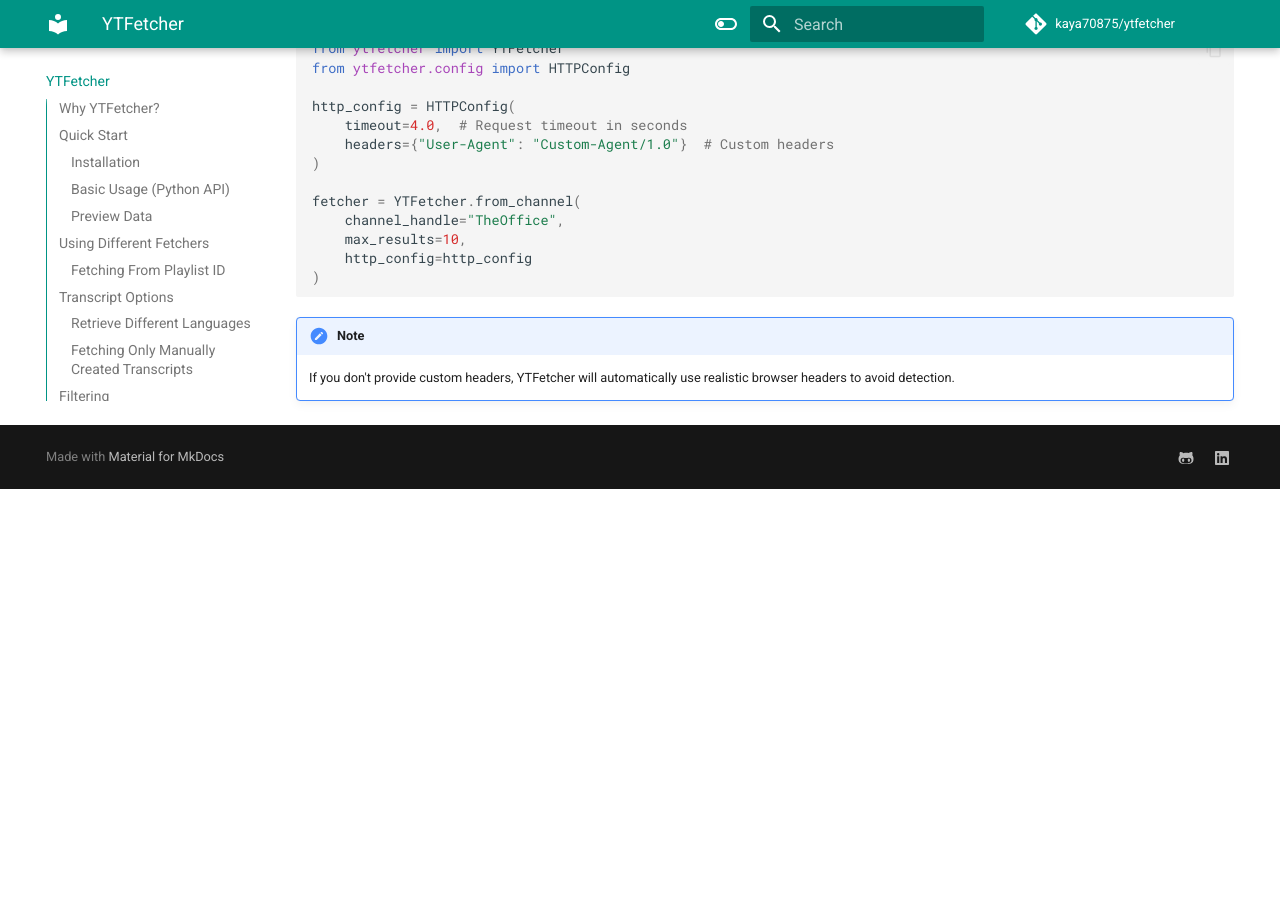
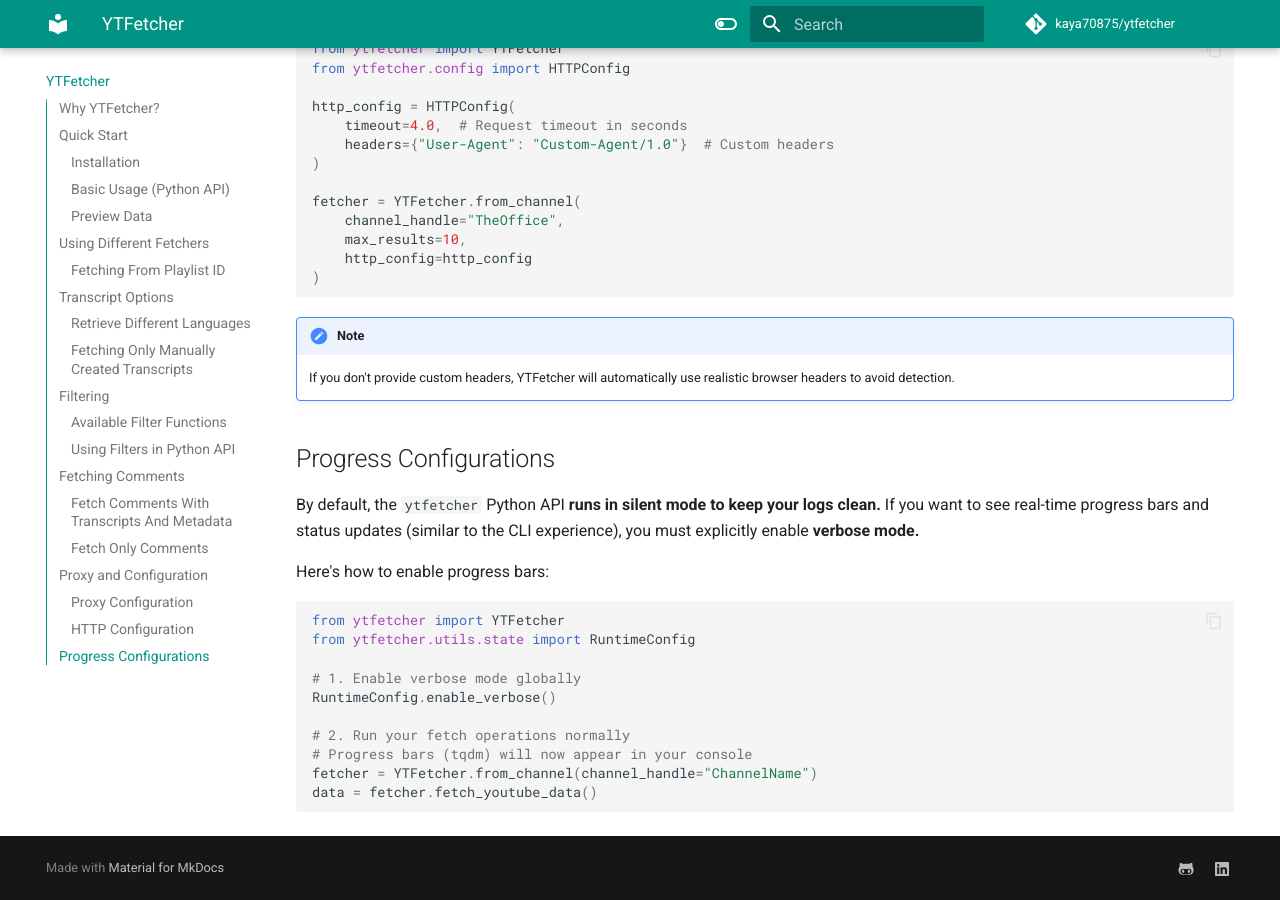
Before and after one commit to kaya70875/ytfetcher, an MkDocs documentation site: the page built from docs/index.md, in a window 1280 px wide and 900 px high, scrolled down 7000 px. Built offline with MkDocs 1.6.1 and Material for MkDocs 9.7.7, drawn with Linux system fonts in a browser that asks for light colours; comment, search, counter and statistics services are not loaded; before the commit the page ends 7489 px from its top, so only the background shows below that.

Commit message:
docs: add documentation about verbose mode

````diff
--- a/docs/index.md
+++ b/docs/index.md
@@ -314,3 +314,20 @@
 
 !!! Note
     If you don't provide custom headers, YTFetcher will automatically use realistic browser headers to avoid detection.
+
+## Progress Configurations
+By default, the `ytfetcher` Python API **runs in silent mode to keep your logs clean.** If you want to see real-time progress bars and status updates (similar to the CLI experience), you must explicitly enable **verbose mode.**
+
+Here's how to enable progress bars:
+```py
+from ytfetcher import YTFetcher
+from ytfetcher.utils.state import RuntimeConfig
+
+# 1. Enable verbose mode globally
+RuntimeConfig.enable_verbose()
+
+# 2. Run your fetch operations normally
+# Progress bars (tqdm) will now appear in your console
+fetcher = YTFetcher.from_channel(channel_handle="ChannelName")
+data = fetcher.fetch_youtube_data()
+```
````
